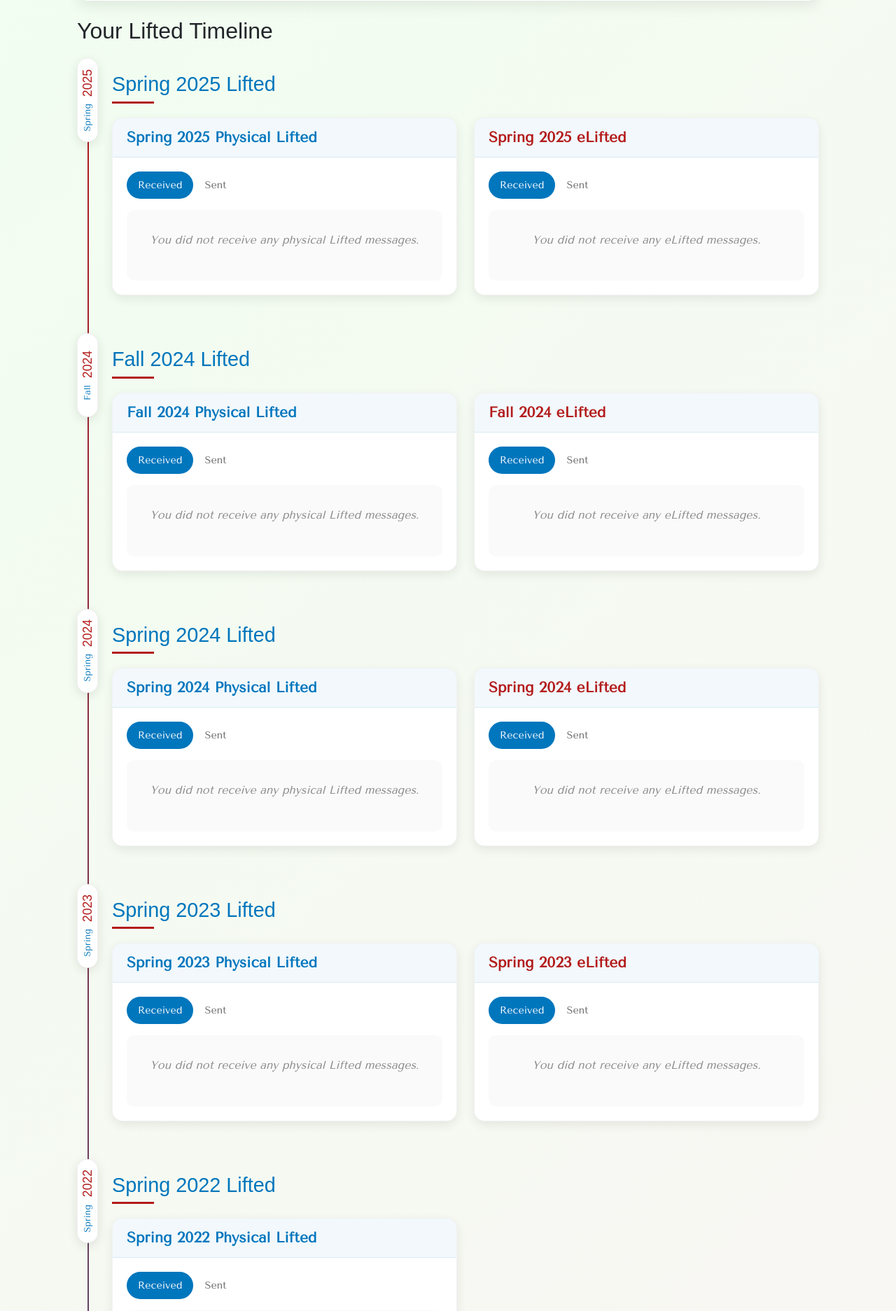
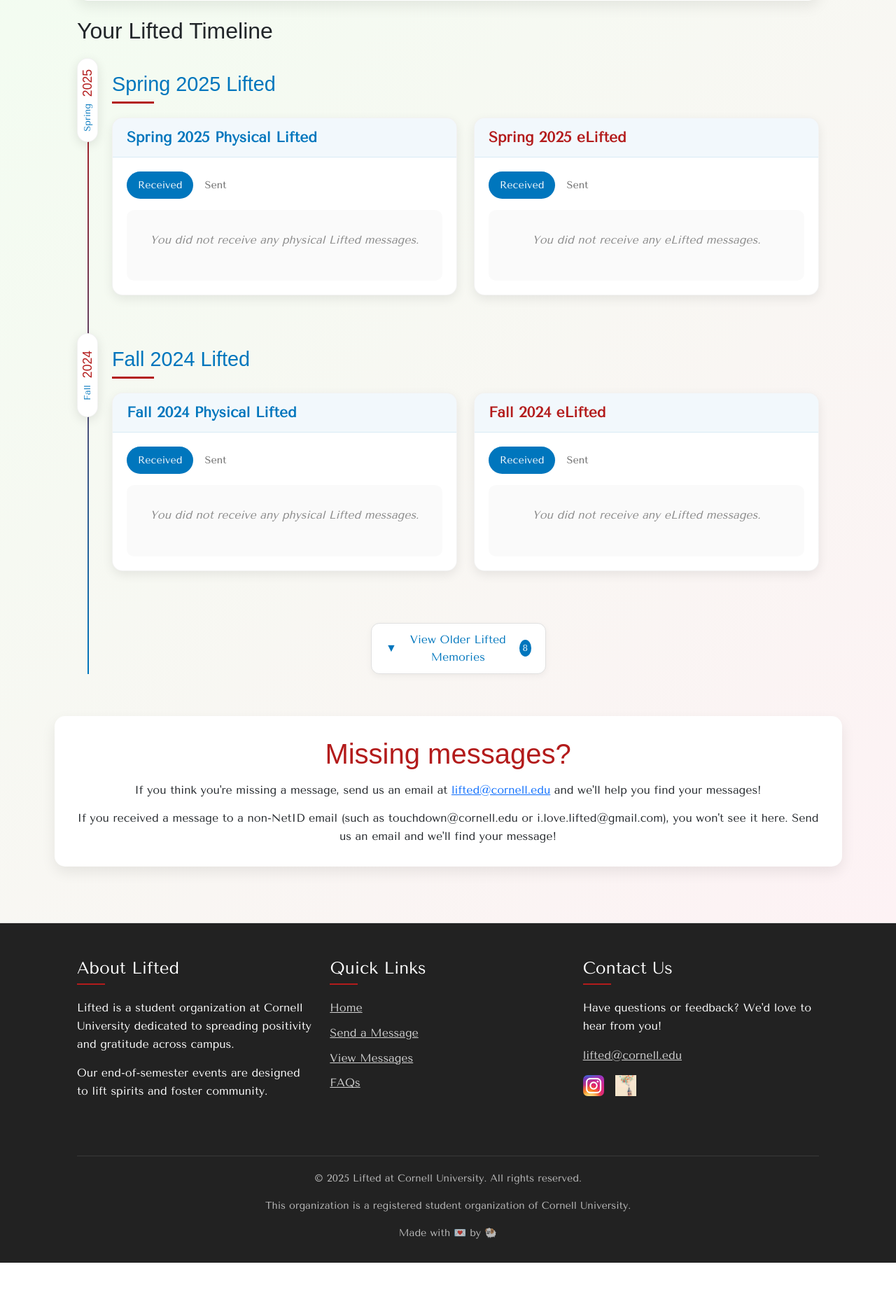
Before and after one commit to thereidfleish/cornell-lifted, a Flask app: template templates/messages.html in a window 1280 px wide. Shown: the part 702-2575 px from the top of the page at 70% size. After the commit the page ends 2506 px from the top, so only its background shows below. Run offline with Flask 3, Linux system fonts and the light colour scheme; a user stored in the database is signed in; the template is opened without the code that fills it: most values are stand-ins (such as "Sample title", 1, 10 or a date in 2020); some libraries are stand-ins or nearby versions; some web fonts are replaced.

Commit message:
Create collapsed timeline

```diff
--- a/static/styles/site.css
+++ b/static/styles/site.css
@@ -4061,3 +4061,69 @@ body.fall .timeline-date {
         font-size: 1.3rem;
     }
 }
+
+/* Collapsible timeline styling */
+.timeline-collapsed .hidden-semester {
+    display: none;
+}
+
+.toggle-older-semesters {
+    background-color: white;
+    border: 1px solid #e0e0e0;
+    border-radius: 12px;
+    padding: 10px 20px;
+    margin: 20px auto;
+    display: flex;
+    align-items: center;
+    justify-content: center;
+    cursor: pointer;
+    transition: all 0.3s ease;
+    box-shadow: 0 3px 10px rgba(0, 0, 0, 0.05);
+    width: 250px;
+    color: var(--cornell-blue);
+    font-weight: 500;
+}
+
+.toggle-older-semesters:hover {
+    background-color: rgba(0, 118, 189, 0.05);
+    transform: translateY(-2px);
+    box-shadow: 0 5px 15px rgba(0, 0, 0, 0.08);
+}
+
+.toggle-icon {
+    margin-right: 8px;
+    transition: transform 0.3s ease;
+}
+
+.timeline-expanded .toggle-icon {
+    transform: rotate(180deg);
+}
+
+.timeline-marker-collapsed {
+    position: absolute;
+    left: -30px;
+    width: 30px;
+    height: 40px;
+    background-color: #f0f0f0;
+    border-radius: 8px;
+    display: flex;
+    align-items: center;
+    justify-content: center;
+    box-shadow: 0 3px 8px rgba(0, 0, 0, 0.08);
+    color: #888;
+    font-size: 0.9rem;
+    z-index: 2;
+}
+
+.semester-count-badge {
+    background-color: var(--cornell-blue);
+    color: white;
+    border-radius: 50%;
+    width: 24px;
+    height: 24px;
+    display: flex;
+    align-items: center;
+    justify-content: center;
+    font-size: 0.8rem;
+    margin-left: 8px;
+}
--- a/templates/messages.html
+++ b/templates/messages.html
@@ -86,7 +86,7 @@
                 </div>
 
                 <!-- Timeline with Card Preview -->
-                <div class="timeline-wrapper">
+                <div class="timeline-wrapper timeline-collapsed" id="timeline-container">
                     {% set all_event_groups = [] %}
                     {% for message_group_short_name, message_group_long_name in
                     lifted_config.message_group_list_map.items()
@@ -111,7 +111,7 @@
                     {% set sorted_events = all_event_groups|sort(attribute='sort_key', reverse=true) %}
 
                     {% for event in sorted_events %}
-                    <div class="timeline-event">
+                    <div class="timeline-event {% if loop.index > 2 %}hidden-semester{% endif %}">
                         <div class="timeline-marker">
                             <div class="timeline-date">
                                 <span class="timeline-year">{{ event.year }}</span>
@@ -353,7 +353,7 @@
             {% endfor %}
 
             <!-- Legacy years - 2017 and 2016 -->
-            <div class="timeline-event">
+            <div class="timeline-event hidden-semester">
                 <div class="timeline-marker">
                     <div class="timeline-date">
                         <span class="timeline-year">2017</span>
@@ -391,6 +391,14 @@
                 </div>
             </div>
 
+            {% if sorted_events|length > 2 %}
+            <button class="toggle-older-semesters" id="toggle-semesters">
+                <span class="toggle-icon">▼</span>
+                <span class="toggle-text">View Older Lifted Memories</span>
+                <span class="semester-count-badge">{{ sorted_events|length - 2 + 1}}</span>
+            </button>
+            {% endif %}
+
             {{ components.confirm_modal("delete-card-modal", "Delete Message", "Are you sure you want to delete this
             message? This cannot be undone!") }}
 
@@ -421,6 +429,28 @@
     <script src="/static/scripts/message-scripts.js"></script>
     <script src="/static/scripts/themes.js"></script>
     <script src="/static/scripts/bootstrap.bundle.min.js"></script>
+    <!-- Add this before </body>: -->
+    <script>
+        document.addEventListener('DOMContentLoaded', function () {
+            const toggleButton = document.getElementById('toggle-semesters');
+            const timelineContainer = document.getElementById('timeline-container');
+
+            if (toggleButton) {
+                toggleButton.addEventListener('click', function () {
+                    timelineContainer.classList.toggle('timeline-collapsed');
+                    timelineContainer.classList.toggle('timeline-expanded');
+
+                    // Update the button text based on current state
+                    const toggleText = document.querySelector('.toggle-text');
+                    if (timelineContainer.classList.contains('timeline-collapsed')) {
+                        toggleText.textContent = 'View Older Lifted Memories';
+                    } else {
+                        toggleText.textContent = 'Hide Older Memories';
+                    }
+                });
+            }
+        });
+    </script>
 </body>
 
 </html>
```
